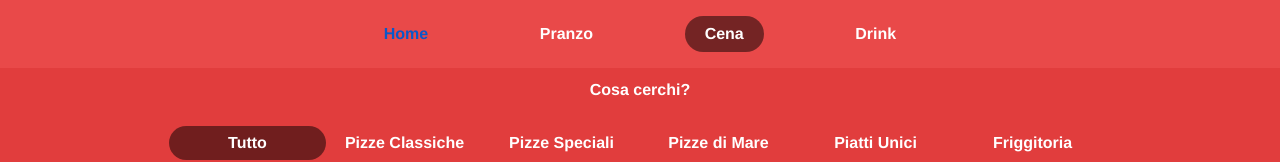
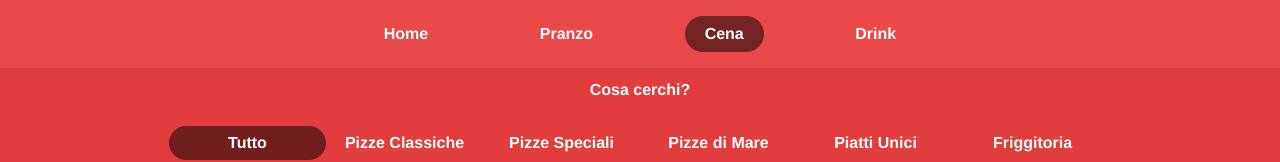
Before and after one commit to Angeloamenta/spiaggetta, a Vue app: page /#/cena in a window 1280 px wide. In both pictures the pointer is over the link "Home". Shown: the top 162 px of the page. Built offline with nearby package versions, Linux system fonts and the light colour scheme.

Commit message:
set color white

```diff
--- a/src/App.vue
+++ b/src/App.vue
@@ -64,6 +64,7 @@ mounted() {
 },
  watch: {
     $route(to, from) {
+      console.log('eeeeeeeeeeeee', this);
       let bar = document.querySelector(".navbar-1")
       if (window.location.hash == "#/") {
   bar.classList.add("ceruleo")
@@ -242,9 +243,15 @@ nav a.router-link-exact-active {
 
 }
 
+
+
 .rout {
   padding: 6px 20px;
   text-decoration: none;
+}
+
+.rout:visited, .rout:hover, .rout:active {
+  color: white;
 }
 
 .prefooter {
```
